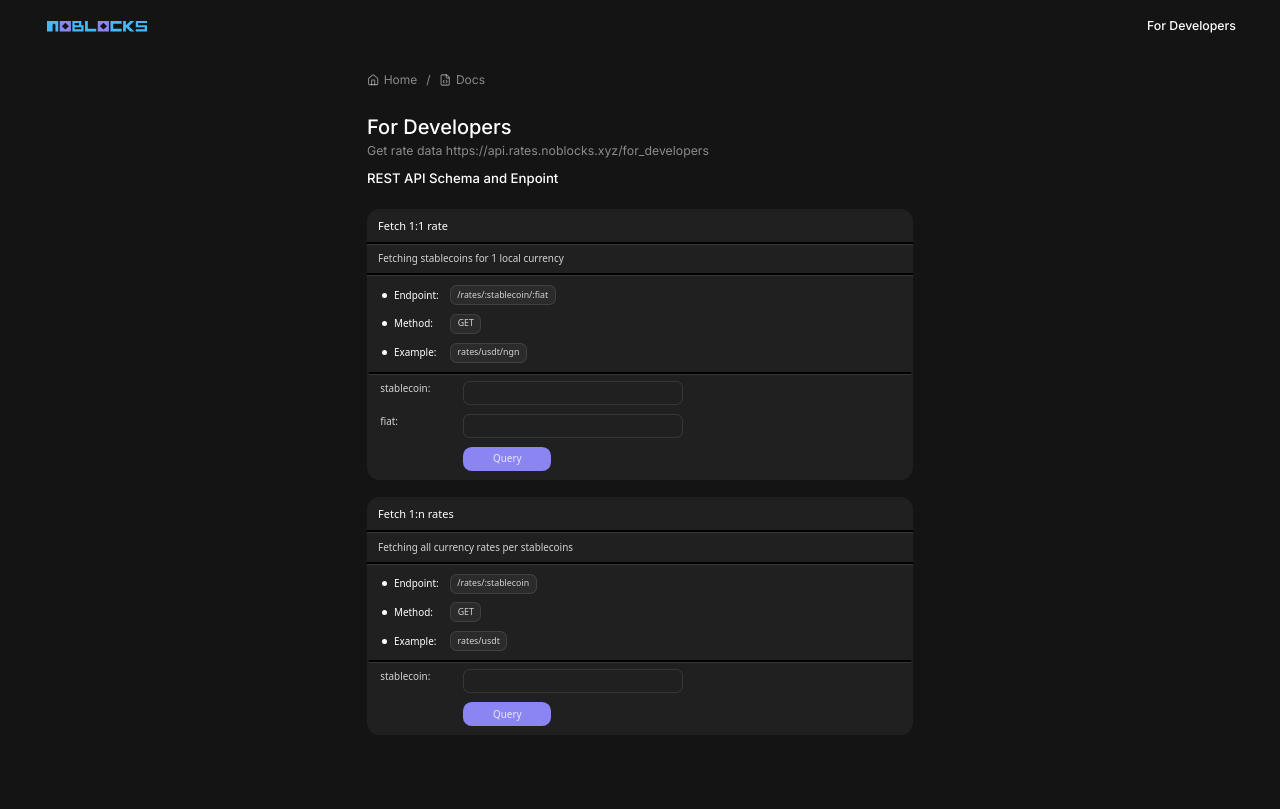
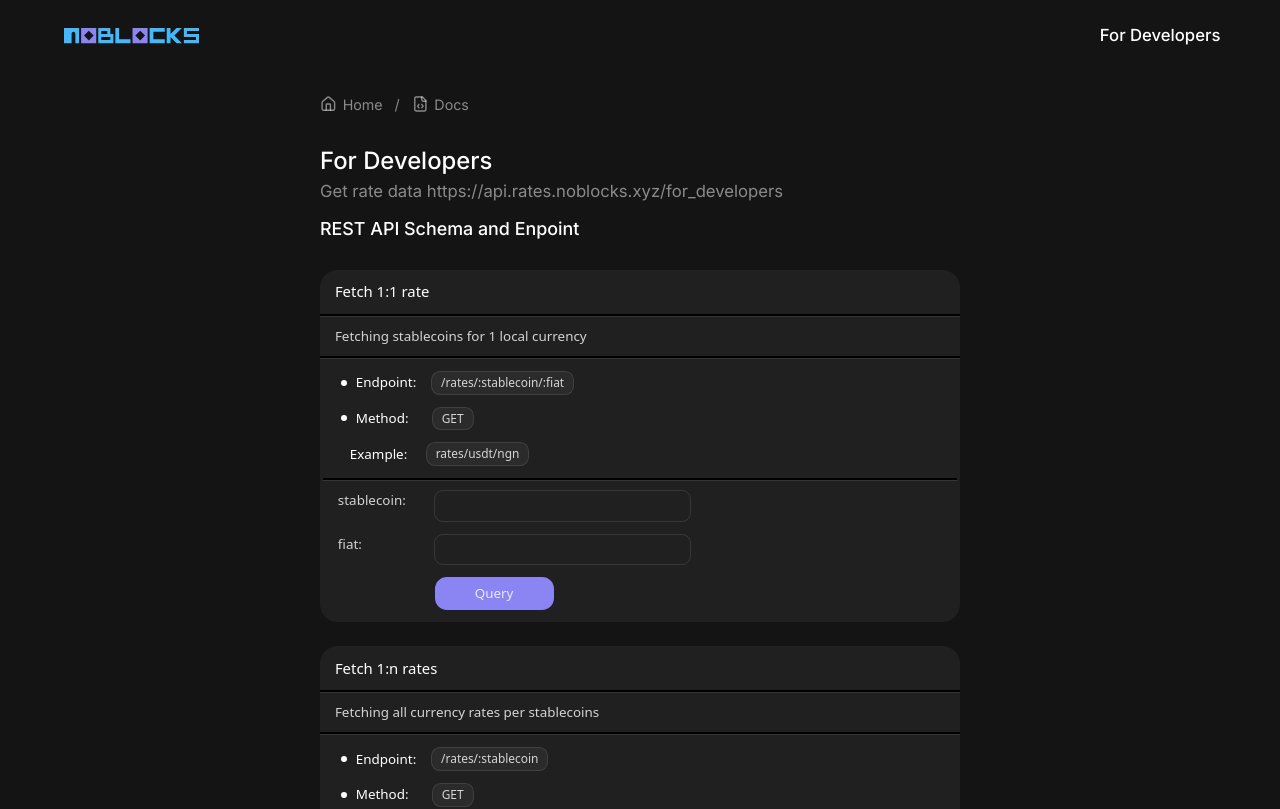
Before and after one commit to paycrest/stablecoin-rates-UI, a Next.js app: page /developers in a window 1280 px wide. Shown: the top 809 px of the page. Built offline with nearby package versions, Linux system fonts and the light colour scheme.

Commit message:
fix: font-size

```diff
--- a/src/components/EndpointInteraction.tsx
+++ b/src/components/EndpointInteraction.tsx
@@ -72,14 +72,14 @@ export const EndpointInteraction: React.FC<EndpointInteractionProps> = ({
   return (
     <>
       {/* Main container for the endpoint card */}
-      <div className="bg-white/5 font-[inter] rounded-3xl m-auto md:w-1/2 w-[90%] md:max-w-[546px] mb-[2rem] font-sans">
+      <div className="bg-white/5 font-[inter] rounded-3xl m-auto md:w-1/2 w-[90%] md:max-w-[54.6rem] mb-[2rem] font-sans">
         {/* Title section */}
         <h1 className="text-xl font-medium text-[#ffffff] px-5 py-4">
           {title}
         </h1>
 
         {/* Divider */}
-        <hr className="border-[0.5px] border-color-[#141414]" />
+        <hr className="border-[0.05rem] border-color-[#141414]" />
 
         {/* Description section */}
         <p className="text-lg font-normal text-white/80 border-t border-white/10 px-5 py-3">
@@ -87,40 +87,40 @@ export const EndpointInteraction: React.FC<EndpointInteractionProps> = ({
         </p>
 
         {/* Divider */}
-        <hr className="border-[0.5px] border-color-[#141414]" />
+        <hr className="border-[0.05rem] border-color-[#141414]" />
 
         {/* Endpoint details list */}
         <div className="w-full border-t border-white/10 pt-3 pb-1 px-1">
           <ul className="px-3 mb-3">
             {/* Endpoint URL */}
             <li className="text-[#ffffff] text-lg font-medium leading-5 flex items-center gap-3 py-1 px-3 mb-2">
-              <div className="w-[5px] h-[5px] bg-white rounded-xl"></div>
+              <div className="w-[.5rem] h-[.5rem] bg-white rounded-xl"></div>
               Endpoint:
-              <span className="text-base text-white/80 font-normal bg-white/5 h-[20px] flex items-center border-[1px] border-white/10 rounded-xl px-3 py-2 ms-2">
+              <span className="text-base text-white/80 font-normal bg-white/5 h-[2rem] flex items-center border-[.1rem] border-white/10 rounded-xl px-3 py-2 ms-2">
                 {endpoint}
               </span>
             </li>
 
             {/* HTTP Method */}
             <li className="text-[#ffffff] text-lg font-medium leading-5 flex items-center gap-3 py-1 px-3 mb-2">
-              <div className="w-[5px] h-[5px] bg-white rounded-xl"></div>
+              <div className="w-[.5rem] h-[.5rem] bg-white rounded-xl"></div>
               Method:
-              <span className="text-base ml-[1.2rem] text-white/80 uppercase font-normal bg-white/5 h-[20px] flex items-center border-[1px] border-white/10 rounded-xl px-3 py-2 ms-2">
+              <span className="text-base ml-[1.2rem] text-white/80 uppercase font-normal bg-white/5 h-[2rem] flex items-center border-[.1rem] border-white/10 rounded-xl px-3 py-2 ms-2">
                 {method}
               </span>
             </li>
 
             {/* Example request */}
             <li className="text-[#ffffff] text-lg font-medium leading-5 flex items-center gap-3 py-1 px-3 mb-2">
-              <div className="w-[5px] h-[5px] bg-white rounded-xl"></div>
+              <div className="w-[5.rem] h-[.5rem] bg-white rounded-xl"></div>
               Example:
-              <span className="text-base ml-[.8rem] text-white/80 font-normal bg-white/5 h-[20px] flex items-center border-[1px] border-white/10 rounded-xl px-3 py-2 ms-2  height-[4.4rem] focus:outline-hidden text-base text-white/80 font-normal flex items-center border-[1px] border-white/10 rounded-xl px-3 py-2 ms-2">
+              <span className="text-base ml-[.8rem] text-white/80 font-normal bg-white/5 h-[2rem] flex items-center border-[.1rem] border-white/10 rounded-xl px-3 py-2 ms-2  height-[4.4rem] focus:outline-hidden text-base text-white/80 font-normal flex items-center border-[.1rem] border-white/10 rounded-xl px-3 py-2 ms-2">
                 {example}
               </span>
             </li>
           </ul>
 
-          <hr className="border-[0.5px] border-color-[#141414]" />
+          <hr className="border-[0.05rem] border-color-[#141414]" />
           <div className="text-lg font-normal text-white/80 border-t border-white/10 px-5 py-3">
             {Object.keys(paramsObject).map((key) => (
               <div key={key} className="text-lg font-medium flex mb-[1rem]">
@@ -129,7 +129,7 @@ export const EndpointInteraction: React.FC<EndpointInteractionProps> = ({
                 <span className="ml-auto w-17/20">
                   <input
                     type="text"
-                    className="w-1/2 height-[4.4rem] focus:outline-hidden text-base text-white/80 font-normal bg-transparent flex items-center border-[1px] border-white/10 rounded-xl px-3 py-2 ms-2"
+                    className="w-1/2 height-[4.4rem] focus:outline-hidden text-base text-white/80 font-normal bg-transparent flex items-center border-[.1rem] border-white/10 rounded-xl px-3 py-2 ms-2"
                     onChange={(e) => {
                       setObjectParams((prev) => ({
                         ...prev,
@@ -193,7 +193,7 @@ export const EndpointInteraction: React.FC<EndpointInteractionProps> = ({
               </div>
 
               {/* Divider */}
-              <hr className="border-[0.5px] border-color-[#141414]" />
+              <hr className="border-[0.05rem] border-color-[#141414]" />
 
               {/* Tab selection for success or error */}
               <div className="w-full flex gap-5 border-t border-white/10 px-5">
@@ -206,23 +206,23 @@ export const EndpointInteraction: React.FC<EndpointInteractionProps> = ({
                   className={`text-base text-[#ffffff] font-medium leading-5 flex gap-3 py-3 pr-2 cursor-pointer ${activeTab === "Error" ? "border-b border-[#F53D6B]" : ""
                     }`}
                 >
-                  <div className="w-[6px] h-[12px] bg-[#F53D6B] rounded-2xl"></div>
+                  <div className="w-[.6rem] h-[1.2rem] bg-[#F53D6B] rounded-2xl"></div>
                   {errorCode}
                 </div> : <div
                   // onClick={() => switchTab("Success")}
                   className={`text-base text-[#ffffff] font-medium leading-5 flex gap-3 py-3 pr-2 cursor-pointer ${activeTab === "Success" ? "border-b border-[#39C65D]" : ""
                     }`}
                 >
-                  <div className="w-[6px] h-[12px] bg-[#39C65D] rounded-2xl"></div>
+                  <div className="w-[.6rem] h-[1.2rem] bg-[#39C65D] rounded-2xl"></div>
                   200
                 </div>}
               </div>
 
               {/* Divider */}
-              <hr className="border-[0.5px] border-color-[#141414] -mt-[1px]" />
+              <hr className="border-[0.05rem] border-color-[#141414] -mt-[.1rem]" />
 
               {/* JSON display block */}
-              <div className="w-full max-h-[500px] text-[#ffffff] text-base leading-5 border-t border-white/10 overflow-auto px-5 py-4">
+              <div className="w-full max-h-[50rem] text-[#ffffff] text-base leading-5 border-t border-white/10 overflow-auto px-5 py-4">
                 <JSONPretty data={response} theme={customTheme} />
               </div>
             </div>
--- a/src/index.css
+++ b/src/index.css
@@ -2,10 +2,7 @@
 @import url('https://fonts.googleapis.com/css2?family=Inter:ital,opsz,wght@0,14..32,100..900;1,14..32,100..900&display=swap');
 
 html {
-  font-size: 62.5%;
-  @media screen and (max-width: 1300px) {
-    font-size: 55%;
-  }
+  font-size: 74.5%;
 }
 
 @import "tailwindcss";
--- a/src/layout/HeaderDeveloper.tsx
+++ b/src/layout/HeaderDeveloper.tsx
@@ -5,8 +5,8 @@ import Link from "next/link";
 export function HeaderDeveloper() {
   return (
     <section>
-      <div className="md:max-w-[546px] md:w-1/2 w-[90%] mx-auto pt-7 pb-9">
-        <div className="flex text-white/50 gap-4 text-[12px] items-center pb-9">
+      <div className="md:max-w-[54.6rem] md:w-1/2 w-[90%] mx-auto pt-7 pb-9">
+        <div className="flex text-white/50 gap-4 text-[1.2rem] items-center pb-9">
           <Link href="/">
             <div className="flex items-center gap-2">
               <House className="w-[1.4rem]" />
@@ -14,14 +14,14 @@ export function HeaderDeveloper() {
             </div>
           </Link>
 
-          <span className="text-[12px]">/</span>
+          <span className="text-[1.2rem]">/</span>
           <div className="flex items-center gap-2">
             <FileCode className="w-[1.4rem]" />
             Docs
           </div>
         </div>
 
-        <h3 className="text-white text-[20px] font-medium">For Developers</h3>
+        <h3 className="text-white text-[2rem] font-medium">For Developers</h3>
         <p className="text-white/50 text-[1.4rem]">
           Get rate data https://api.rates.noblocks.xyz/for_developers
         </p>
```
